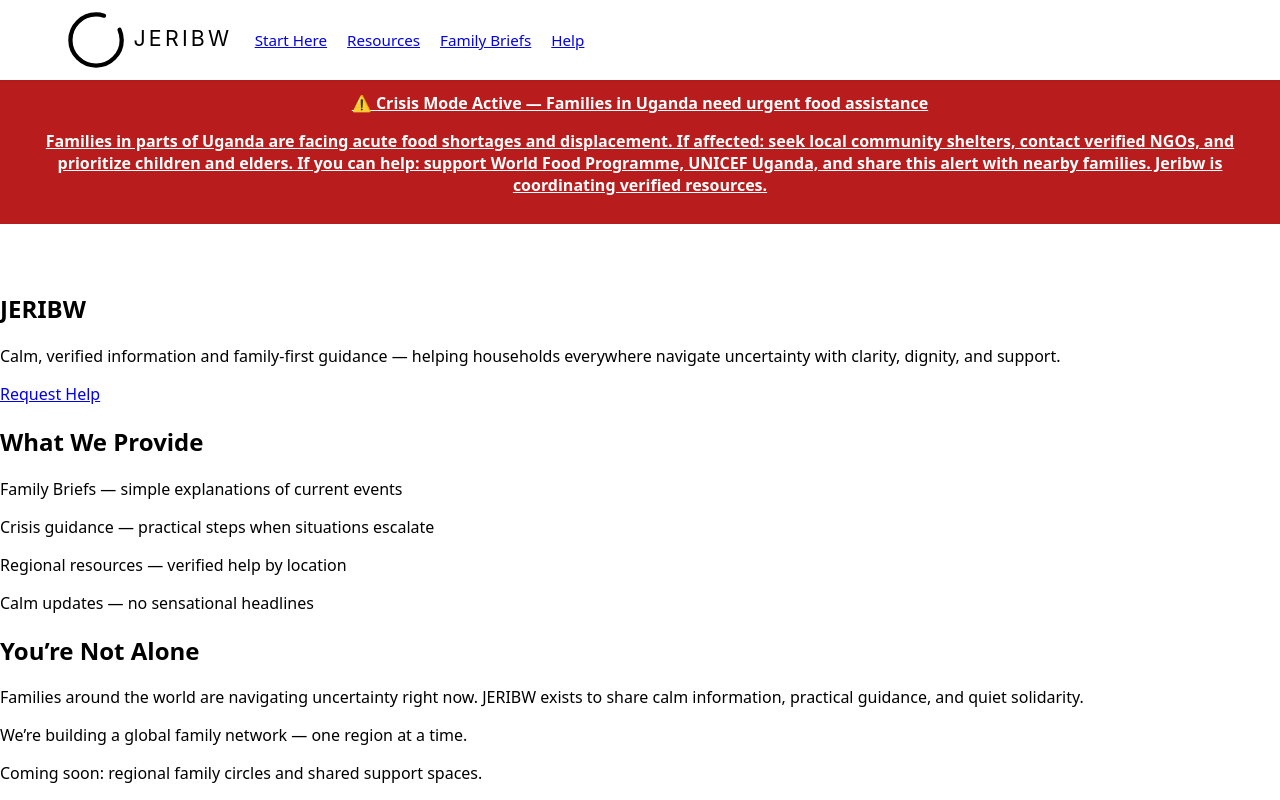
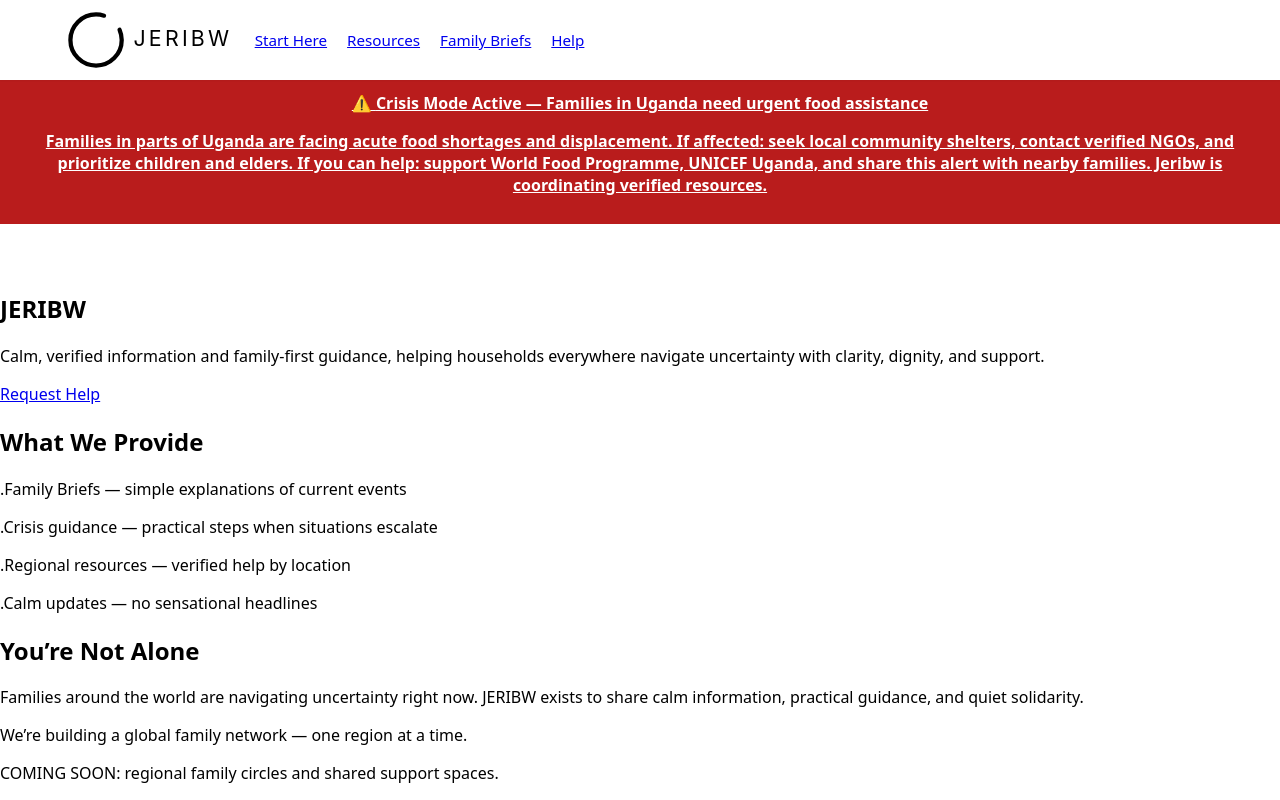
Before and after one commit to Jeribw-Foundation/jeribw, a Next.js app: page / in a window 1280 px wide. Shown: the top 800 px of the page. Built offline with nearby package versions, Linux system fonts and the light colour scheme.

Commit message:
Normalize homepage layout adjustments

```diff
--- a/app/page.tsx
+++ b/app/page.tsx
@@ -4,13 +4,12 @@ export default function HomePage() {
   return (
     <>
       <CrisisAlert />
-
       <main style={{ padding: "3rem 0" }}>
         <section>
           <h1>JERIBW</h1>
 
           <p>
-            Calm, verified information and family-first guidance — helping households
+            Calm, verified information and family-first guidance, helping households
             everywhere navigate uncertainty with clarity, dignity, and support.
           </p>
 
@@ -22,10 +21,10 @@ export default function HomePage() {
         <section>
           <h2>What We Provide</h2>
 
-          <p>Family Briefs — simple explanations of current events</p>
-          <p>Crisis guidance — practical steps when situations escalate</p>
-          <p>Regional resources — verified help by location</p>
-          <p>Calm updates — no sensational headlines</p>
+          <p>.Family Briefs — simple explanations of current events</p>
+          <p>.Crisis guidance — practical steps when situations escalate</p>
+          <p>.Regional resources — verified help by location</p>
+          <p>.Calm updates — no sensational headlines</p>
         </section>
 
         <section className="community-section">
@@ -43,7 +42,7 @@ export default function HomePage() {
           <div className="image-placeholder"></div>
 
           <p>
-            Coming soon: regional family circles and shared support spaces.
+            COMING SOON: regional family circles and shared support spaces.
           </p>
         </section>
 
```
